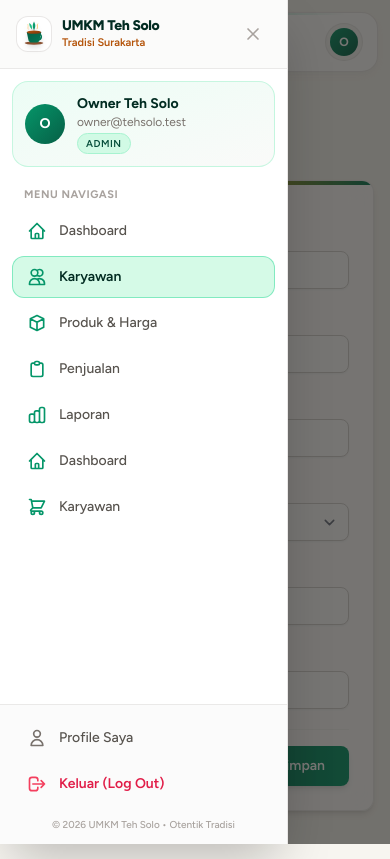
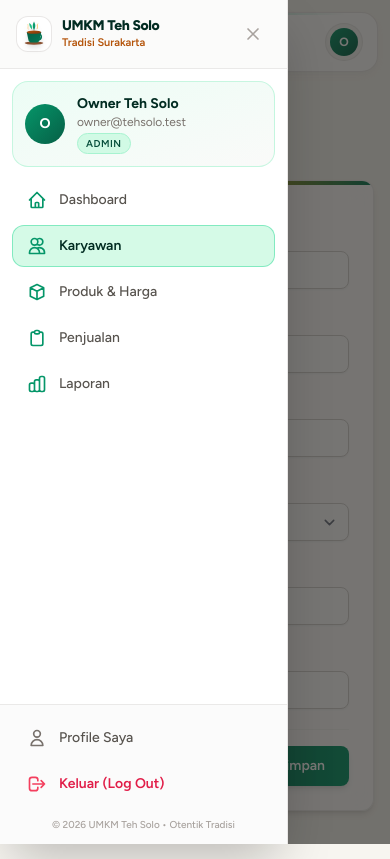
Before and after one commit to DHANIKUSUMA/umkm_teh_solo, a Laravel app: page /admin/user/create in a window 390 px wide, after a click that opens the changed part. Run offline with Laravel 12, Linux system fonts and the light colour scheme; a user stored in the database is signed in; data comes from the database, SQL or seed files in the repository; style sheets or scripts are compiled from the project's sources; some libraries are stand-ins or nearby versions.

Commit message:
refactor: batasi role pendaftaran user ke karyawan dan sesuaikan navigasi drawer

```diff
--- a/resources/views/admin/user/create.blade.php
+++ b/resources/views/admin/user/create.blade.php
@@ -58,7 +58,6 @@
                         <select name="role" id="role" required
                             class="w-full border-stone-300 focus:border-emerald-500 focus:ring-emerald-500 rounded-lg shadow-sm text-sm">
                             <option value="karyawan" {{ old('role', 'karyawan') === 'karyawan' ? 'selected' : '' }}>Karyawan</option>
-                            <option value="admin" {{ old('role') === 'admin' ? 'selected' : '' }}>Admin</option>
                         </select>
                         @error('role')
                             <p class="text-red-500 text-xs mt-1">{{ $message }}</p>
--- a/resources/views/layouts/navigation.blade.php
+++ b/resources/views/layouts/navigation.blade.php
@@ -198,7 +198,7 @@
 
             <!-- Drawer Links -->
             <div class="px-3 pb-4">
-                <p class="px-3 pt-2 pb-1.5 text-[11px] font-bold uppercase tracking-wider text-stone-400">Menu Navigasi</p>
+                <p class="px-3 pt-2 pb-1.5 text-[11px] font-bold uppercase tracking-wider text-stone-400 hidden sm:block">Menu Navigasi</p>
                 <div class="space-y-1" @click="open = false">
                     @role('admin')
                         <x-responsive-nav-link :href="route('admin.dashboard')" :active="request()->routeIs('admin.dashboard')">
@@ -228,17 +228,6 @@
 
                     @endrole
 
-                    @role('karyawan')
-                        <x-responsive-nav-link :href="route('karyawan.dashboard')" :active="request()->routeIs('karyawan.dashboard')">
-                            <svg class="w-5 h-5 text-emerald-600 shrink-0" fill="none" stroke="currentColor" viewBox="0 0 24 24"><path stroke-linecap="round" stroke-linejoin="round" stroke-width="2" d="M3 12l2-2m0 0l7-7 7 7M5 10v10a1 1 0 001 1h3m10-11l2 2m-2-2v10a1 1 0 01-1 1h-3m-6 0a1 1 0 001-1v-4a1 1 0 011-1h2a1 1 0 011 1v4a1 1 0 001 1m-6 0h6"></path></svg>
-                            <span>{{ __('Dashboard') }}</span>
-                        </x-responsive-nav-link>
-
-                        <x-responsive-nav-link :href="route('karyawan.kasir.index')" :active="request()->routeIs('karyawan.kasir.*')">
-                            <svg class="w-5 h-5 text-emerald-600 shrink-0" fill="none" stroke="currentColor" viewBox="0 0 24 24"><path stroke-linecap="round" stroke-linejoin="round" stroke-width="2" d="M3 3h2l.4 2M7 13h10l4-8H5.4M7 13L5.4 5M7 13l-2.293 2.293c-.63.63-.184 1.707.707 1.707H17m0 0a2 2 0 100 4 2 2 0 000-4zm-8 2a2 2 0 11-4 0 2 2 0 014 0z"></path></svg>
-                            <span>{{ __('Karyawan') }}</span>
-                        </x-responsive-nav-link>
-                    @endrole
                 </div>
             </div>
         </div>
```
